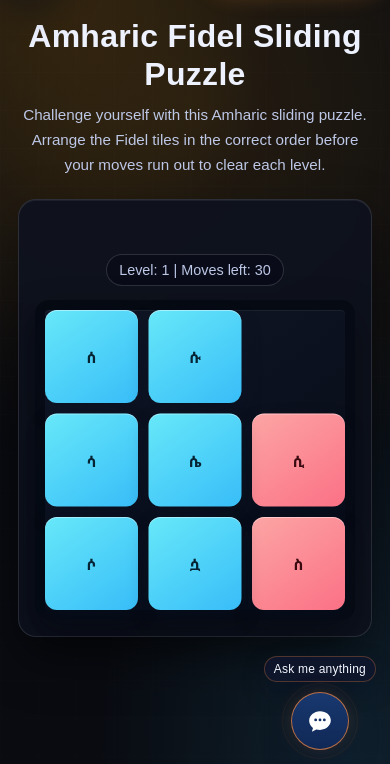
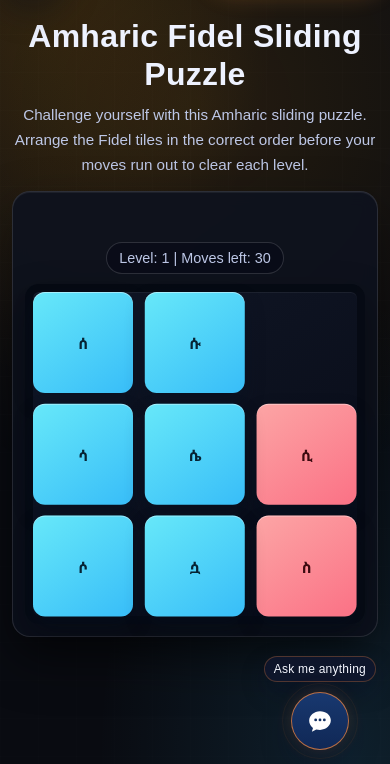
Before and after one commit to samuelabera21/Samuel_AI_Tools_App, a Flask app: page /Games/Amharic_Fidel_Sliding_Puzzle_Game in a window 390 px wide. Shown: the part 80-844 px from the top of the page. Run offline with Flask 3, Linux system fonts and the light colour scheme.

Commit message:
update puzzele game

```diff
--- a/static/css/amharic_fidel_sliding_puzzle.css
+++ b/static/css/amharic_fidel_sliding_puzzle.css
@@ -43,7 +43,7 @@ body::after {
   position: relative;
   z-index: 1;
   max-width: 980px;
-  margin: 34px auto;
+  margin: 24px auto;
   padding: 0 18px 20px;
 }
 
@@ -56,7 +56,7 @@ body::after {
 }
 
 .subtitle {
-  margin: 0 auto 22px;
+  margin: 0 auto 14px;
   max-width: 860px;
   text-align: center;
   color: var(--af-muted);
@@ -68,7 +68,7 @@ body::after {
   background: var(--af-panel);
   border: 1px solid var(--af-border);
   border-radius: 18px;
-  padding: clamp(16px, 2.3vw, 24px);
+  padding: clamp(12px, 2vw, 18px);
   box-shadow:
     0 22px 52px rgba(0, 0, 0, 0.45),
     inset 0 1px 0 rgba(255, 255, 255, 0.06);
@@ -91,7 +91,7 @@ body::after {
 }
 
 .status-line {
-  margin: 0 auto 14px;
+  margin: 0 auto 10px;
   width: fit-content;
   text-align: center;
   font-size: 0.95rem;
@@ -105,7 +105,7 @@ body::after {
 .sliding-puzzle-figure {
   box-sizing: border-box;
   margin: 0 auto;
-  width: min(100%, 540px);
+  width: min(100%, 500px, calc(100vh - 300px));
   aspect-ratio: 1 / 1;
   position: relative;
   font-family: "Noto Sans Ethiopic", "Abyssinica SIL", sans-serif;
@@ -119,7 +119,7 @@ body::after {
   height: 100%;
   margin: 0;
   padding: 0;
-  border: 14px solid rgba(6, 10, 19, 0.95);
+  border: 11px solid rgba(6, 10, 19, 0.95);
   border-radius: 16px;
   background:
     linear-gradient(145deg, rgba(18, 24, 39, 0.96), rgba(7, 11, 22, 0.94));
@@ -139,7 +139,7 @@ body::after {
   background: linear-gradient(145deg, #67e8f9, #38bdf8);
   color: #062333;
   cursor: pointer;
-  font-size: clamp(1.8rem, 8.2vw, 3rem);
+  font-size: clamp(1.5rem, 7.2vw, 2.5rem);
   transition: transform 0.5s ease;
   user-select: none;
   box-shadow:
@@ -155,14 +155,19 @@ body::after {
 @media only screen and (max-width: 650px) {
   .page-wrap {
     margin-top: 24px;
+    padding: 0 12px 18px;
   }
 
   .status-line {
     font-size: 0.9rem;
   }
 
+  .sliding-puzzle-figure {
+    width: min(100%, 420px, calc(100vh - 280px));
+  }
+
   .sliding-puzzle {
-    border-width: 10px;
+    border-width: 8px;
     border-radius: 14px;
   }
 }
```
